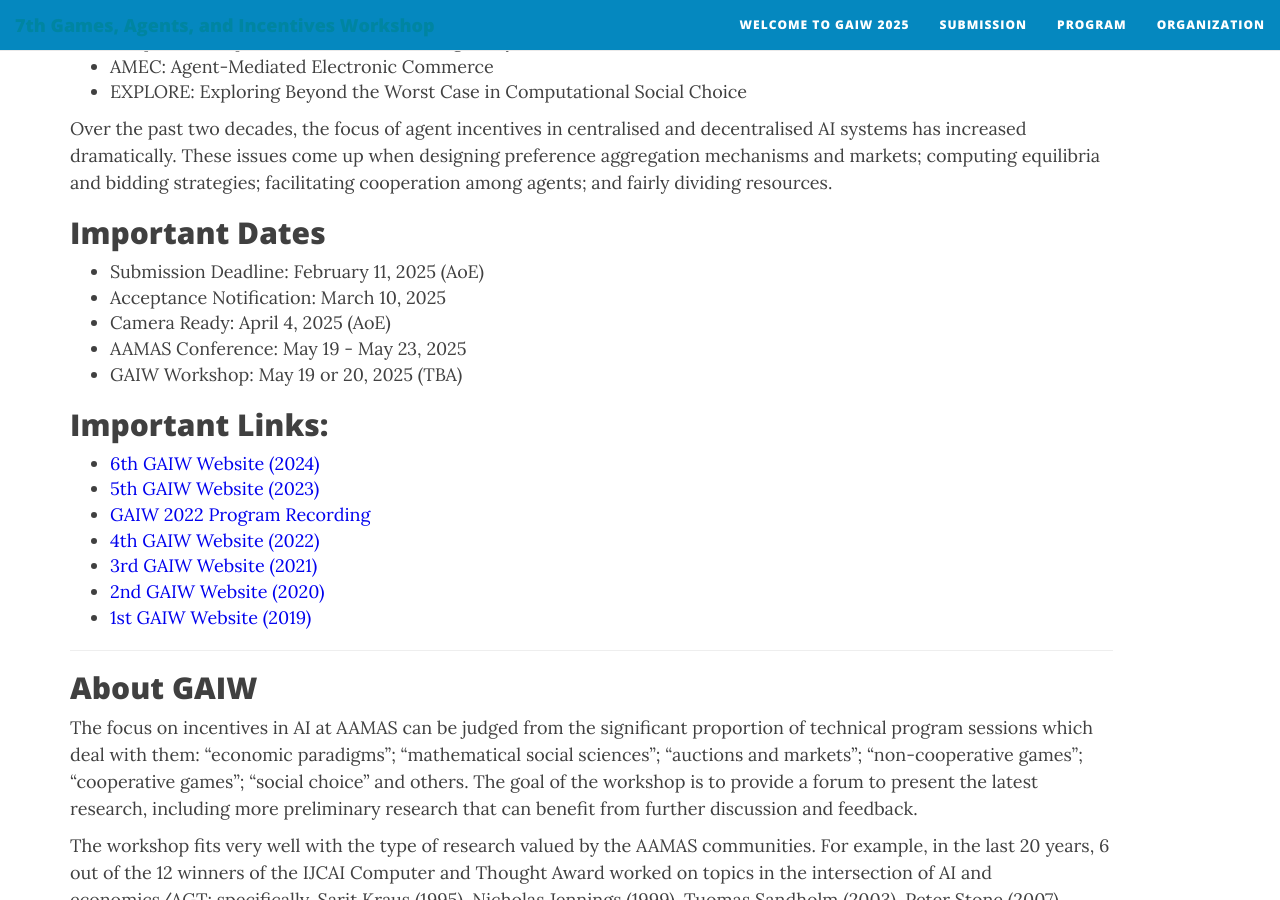
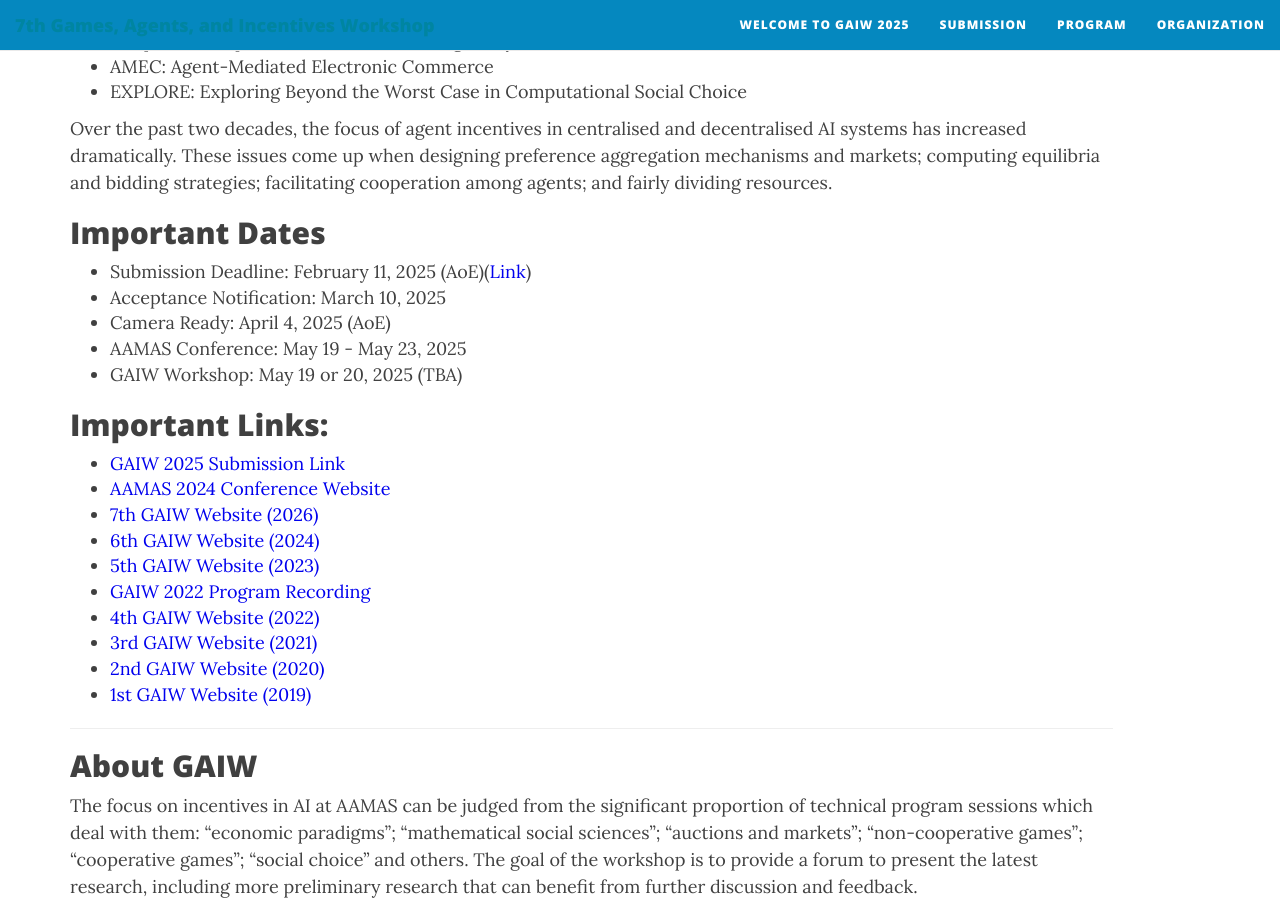
Before and after one commit to PrefLib/gaiw2025, a Jekyll site: the page built from index.md, in a window 1280 px wide and 900 px high, scrolled down 962 px. Built offline with Jekyll 4.4.1, drawn with Linux system fonts in a browser that asks for light colours; nearby versions of some CDN libraries.

Commit message:
Update index.md
Adding submission link and other important links

```diff
--- a/index.md
+++ b/index.md
@@ -29,7 +29,7 @@ Games, Agents and Incentives is a confederated workshop which focuses (obviously
 Over the past two decades, the focus of agent incentives in centralised and decentralised AI systems has increased dramatically. These issues come up when designing preference aggregation mechanisms and markets; computing equilibria and bidding strategies; facilitating cooperation among agents; and fairly dividing resources.
 
 ## Important Dates
-* Submission Deadline: February 11, 2025 (AoE)
+* Submission Deadline: February 11, 2025 (AoE)([Link](https://openreview.net/group?id=ifaamas.org/AAMAS/2025/Workshop/GAIW#tab-your-consoles))
 * Acceptance Notification: March 10, 2025
 * Camera Ready: April 4, 2025 (AoE)
 * AAMAS Conference: May 19 - May 23, 2025
@@ -46,6 +46,9 @@ Over the past two decades, the focus of agent incentives in centralised and dece
 -->
 
 ## Important Links:
+* [GAIW 2025 Submission Link](https://openreview.net/group?id=ifaamas.org/AAMAS/2025/Workshop/GAIW#tab-your-consoles)
+* [AAMAS 2024 Conference Website](https://aamas2025.org/)
+* [7th GAIW Website (2026)](https://preflib.github.io/gaiw2025/)
 * [6th GAIW Website (2024)](https://preflib.github.io/gaiw2024/)
 * [5th GAIW Website (2023)](https://preflib.github.io/gaiw2023/)
 * [GAIW 2022 Program Recording](https://youtu.be/HAb1wDhZg-g)
```
Also changed, not shown: other parts of index.md (+0 -2 lines).
